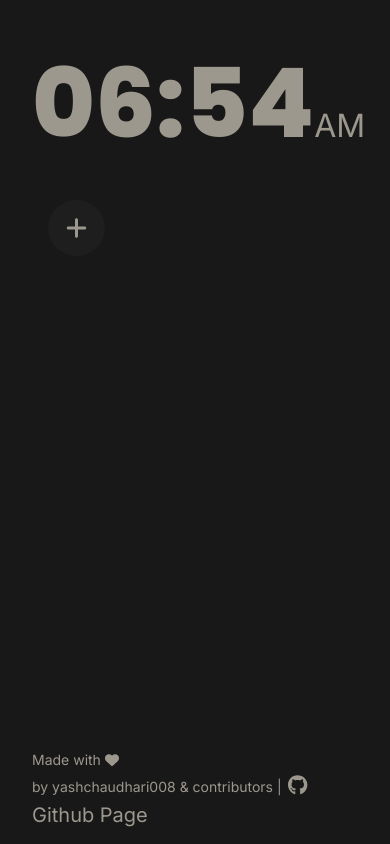
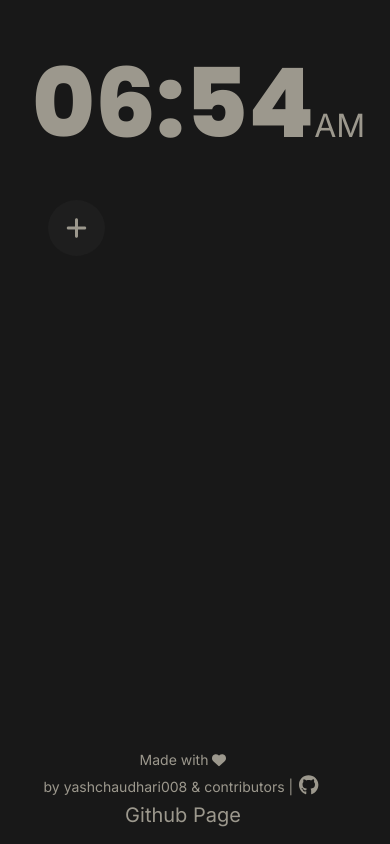
Before and after one commit to yashchaudhari008/minime, a React (Vite) app: page / in a window 390 px wide. Built offline with nearby package versions, Linux system fonts and the light colour scheme.

Commit message:
Fixed centering issue for copyright information on mobile devices

```diff
--- a/src/components/Footer/footer.module.scss
+++ b/src/components/Footer/footer.module.scss
@@ -5,8 +5,8 @@
 	width: 100%;
 	display: flex;
 	justify-content: flex-end;
-	align-items: flex-end;
-	padding-right: 24px;
+    align-items: flex-end;
+    padding-right: 24px;
 	p,
 	a {
 		font-size: 14px;
@@ -28,4 +28,11 @@
 			margin-right: 4px;
 		}
 	}
+
+	@include respond-to('small') {
+        justify-content: center;
+        align-items: center;
+		text-align: center;
+		font-size: calc(14px + 0.5vw);
+    }
 }
--- a/src/styles/mixins.scss
+++ b/src/styles/mixins.scss
@@ -6,3 +6,19 @@
 @mixin font-inter {
 	font-family: "Inter", system-ui, Avenir, Helvetica, Arial, sans-serif;
 }
+
+@mixin respond-to($breakpoint) {
+	@if $breakpoint == 'small' {
+	  @media (max-width: 600px) {
+		@content;
+	  }
+	} @else if $breakpoint == 'medium' {
+	  @media (min-width: 601px) and (max-width: 1024px) {
+		@content;
+	  }
+	} @else if $breakpoint == 'large' {
+	  @media (min-width: 1025px) {
+		@content;
+	  }
+	}
+  }
```
